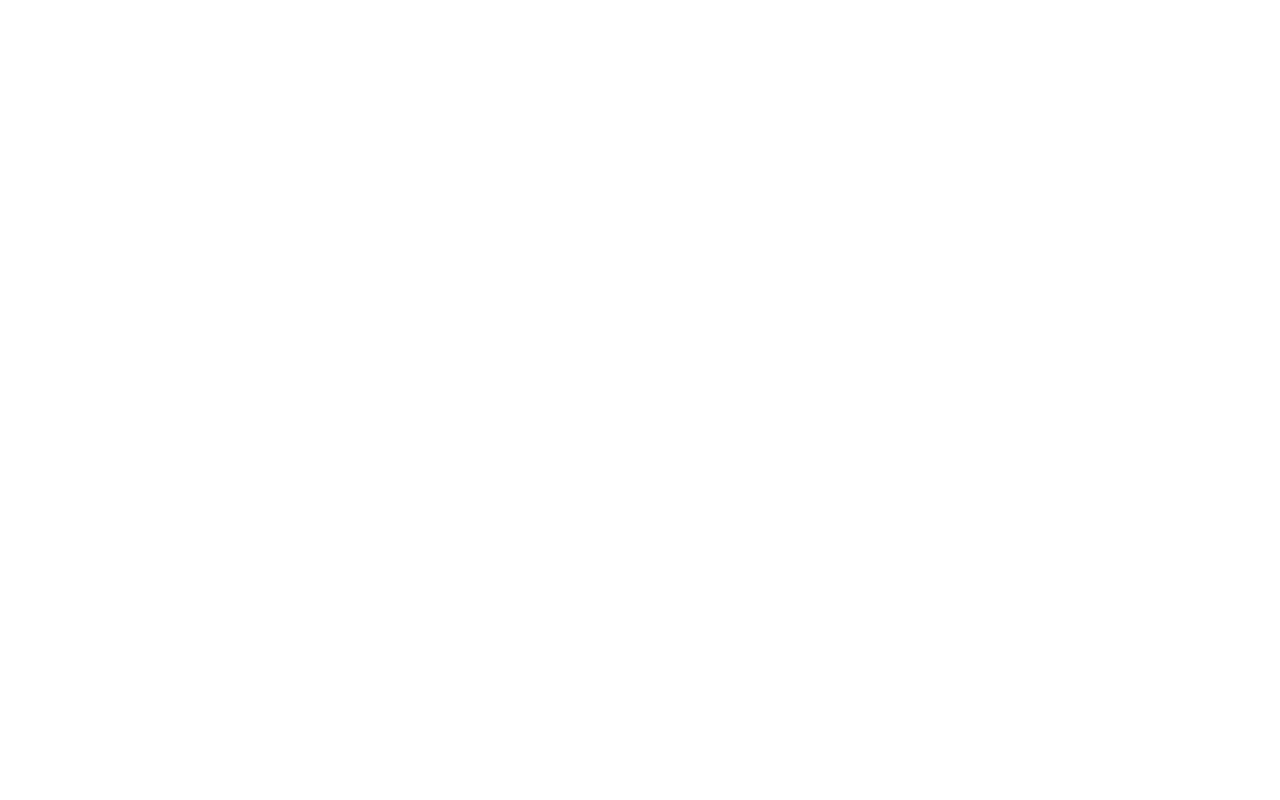
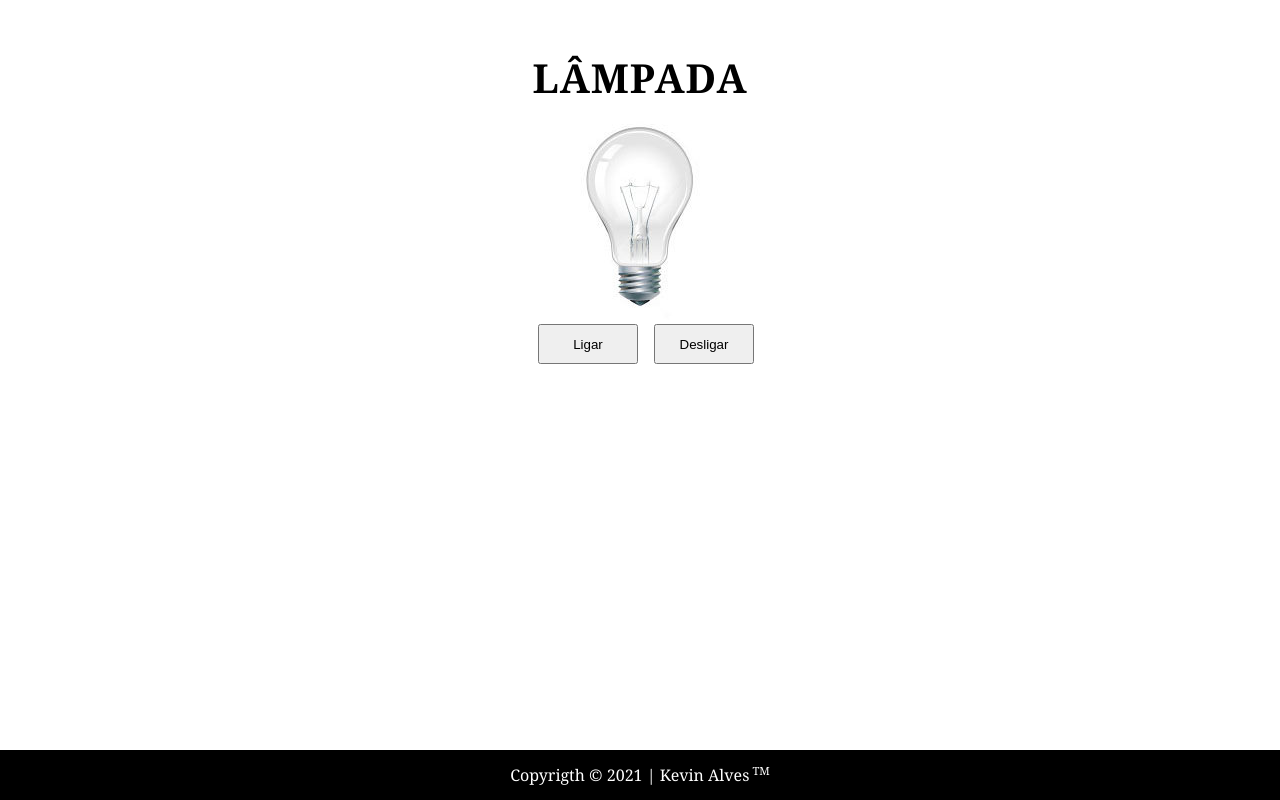
Before and after one commit to Kevin4773/Projeto_Lampada, a plain HTML site: page index.html in a window 1280 px wide. Drawn offline with Linux system fonts and the light colour scheme.

Commit message:
Criação dos arquivos de uso para o mini projeto

```diff
--- a/index.html
+++ b/index.html
@@ -1,13 +1,33 @@
 <!DOCTYPE html>
 <html lang="pt-BR">
+
 <head>
     <meta charset="UTF-8">
     <meta name="viewport" content="width=device-width, initial-scale=1.0">
     <title>Lâmpada</title>
     <link rel="stylesheet" href="assets/css/estilo.css">
-    <script src="assets/js/lampada.js"></script>
+    <script src="assets/js/lampada.js" defer></script>
 </head>
+
 <body>
 
+    <header>
+        <h1>Lâmpada</h1>
+    </header>
+
+    <main>
+        <img src="assets/img/desligada.jpg" alt="Lâmpada">
+
+        <div class="container-button">
+            <button>Ligar</button>
+            <button>Desligar</button>
+        </div>
+    </main>
+
+    <footer>
+        <span>Copyrigth &copy; 2021 | Kevin Alves<sup>TM</sup></span>
+    </footer>
+
 </body>
+
 </html>
```
